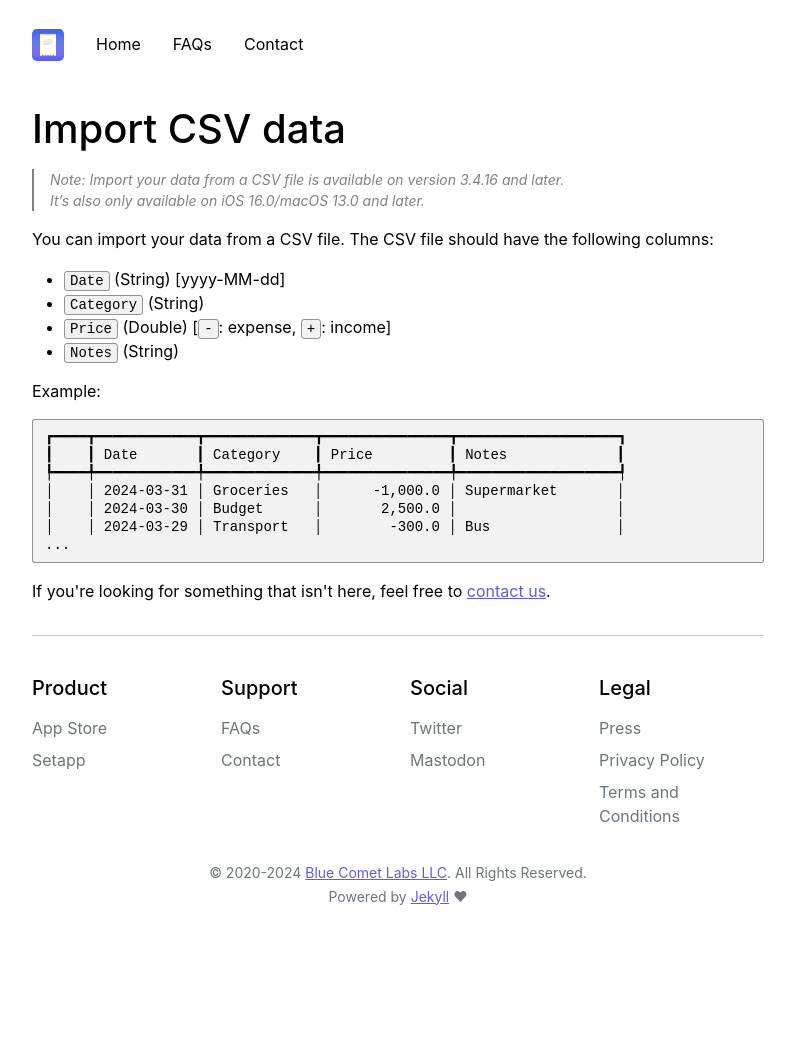
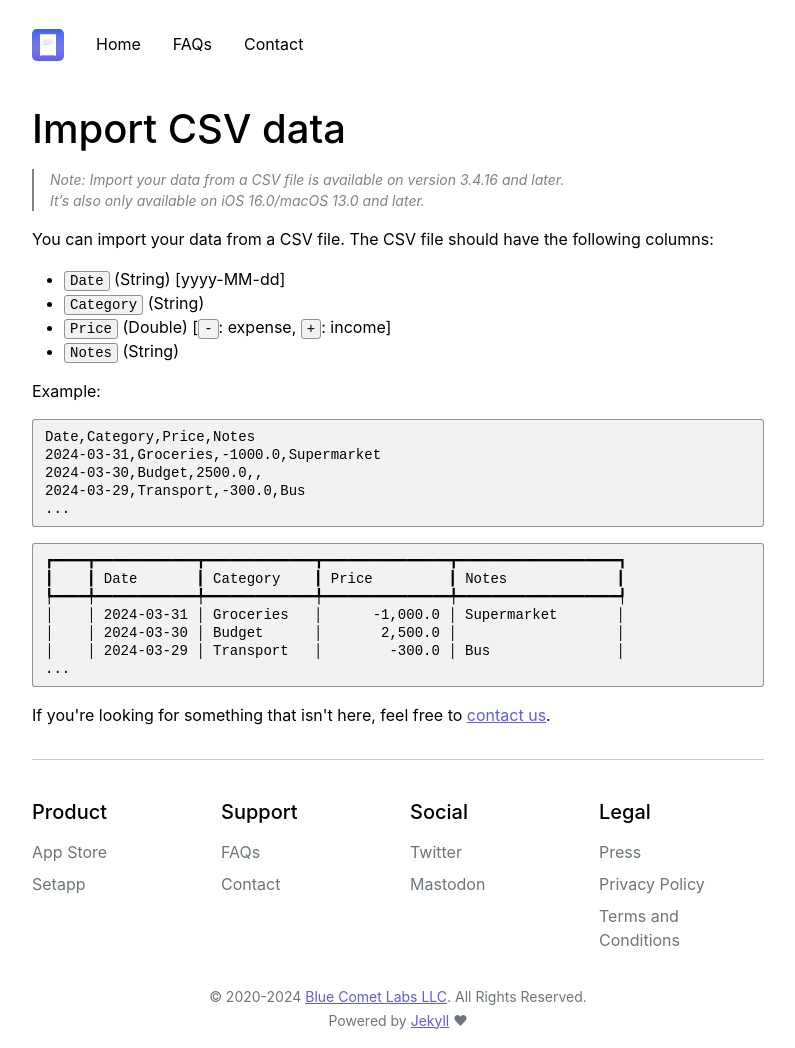
Before and after one commit to bluecometlabs/getexpenses.app, a Jekyll site: the page built from pages/faq/import-csv-data.md, in a window 1280 px wide. Shown: the whole page, without its empty margins (242-1037 px from the left). Built offline with Jekyll 4.4.1, drawn with Linux system fonts in a browser that asks for light colours; before the commit the page ends 924 px from its top, so only the background shows below that.

Commit message:
Update page

````diff
--- a/pages/faq/import-csv-data.md
+++ b/pages/faq/import-csv-data.md
@@ -19,6 +19,14 @@ You can import your data from a CSV file. The CSV file should have the following
 Example:
 
 ```
+Date,Category,Price,Notes
+2024-03-31,Groceries,-1000.0,Supermarket
+2024-03-30,Budget,2500.0,,
+2024-03-29,Transport,-300.0,Bus
+...
+```
+
+```
 ┏━━━━┳━━━━━━━━━━━━┳━━━━━━━━━━━━━┳━━━━━━━━━━━━━━━┳━━━━━━━━━━━━━━━━━━━┓
 ┃    ┃ Date       ┃ Category    ┃ Price         ┃ Notes             ┃
 ┡━━━━╇━━━━━━━━━━━━╇━━━━━━━━━━━━━╇━━━━━━━━━━━━━━━╇━━━━━━━━━━━━━━━━━━━┩
````
